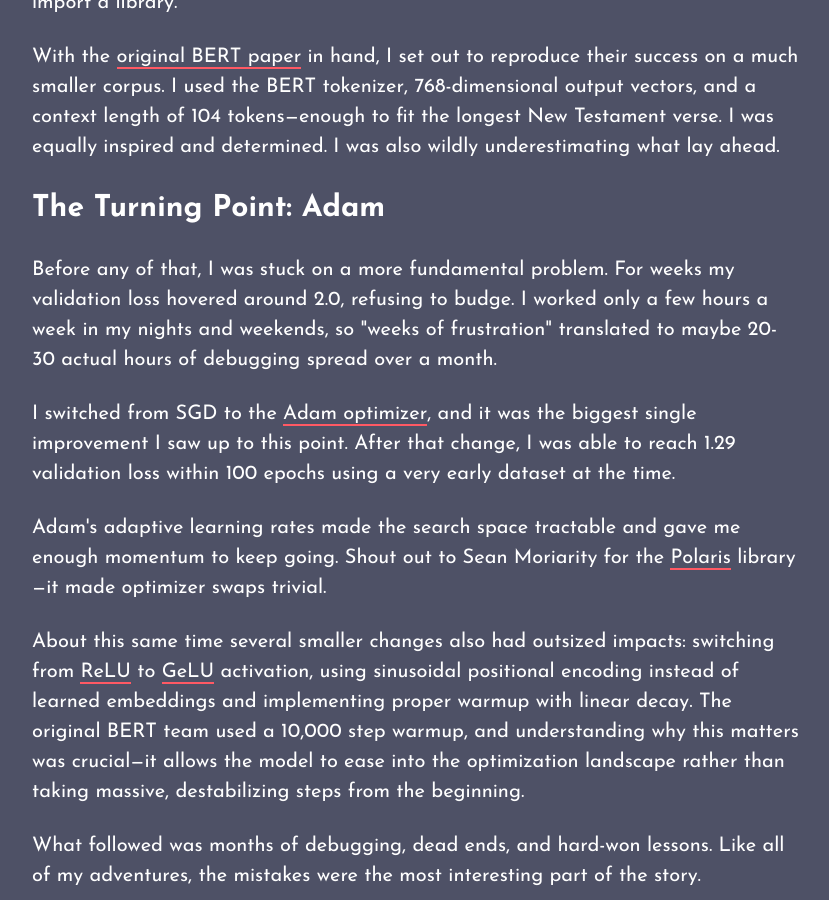
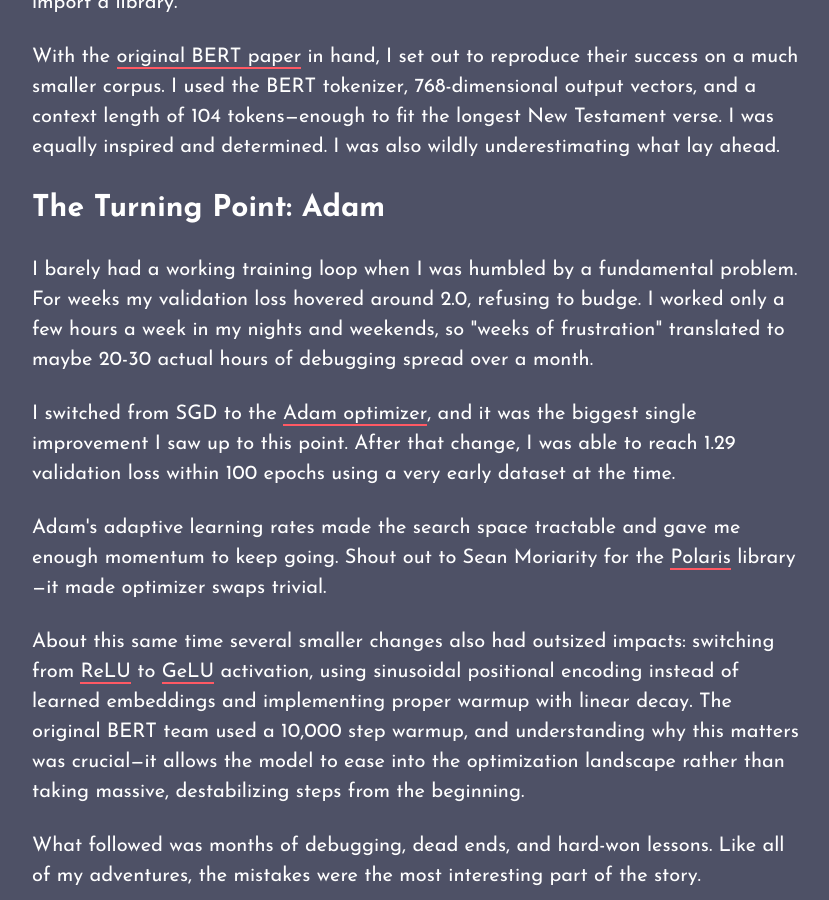
Before and after one commit to toranb/toranb.github.io, a Jekyll site: the page built from _posts/2025-06-22-bert-from-scratch-with-nx.html, in a window 1280 px wide and 900 px high, scrolled down 585 px. Shown: the whole window, without its empty margins (224-1053 px from the left). Built offline with Jekyll 4.4.1, drawn with Linux system fonts in a browser that asks for light colours; Markdown is read by kramdown in place of the engine named in the settings.

Commit message:
still more refinement on the retro nx post

```diff
--- a/_posts/2025-06-22-bert-from-scratch-with-nx.html
+++ b/_posts/2025-06-22-bert-from-scratch-with-nx.html
@@ -15,7 +15,7 @@ categories: blog archive
 
 <h2>The Turning Point: Adam</h2>
 
-<p>Before any of that, I was stuck on a more fundamental problem. For weeks my validation loss hovered around 2.0, refusing to budge. I worked only a few hours a week in my nights and weekends, so "weeks of frustration" translated to maybe 20-30 actual hours of debugging spread over a month.</p>
+<p>I barely had a working training loop when I was humbled by a fundamental problem. For weeks my validation loss hovered around 2.0, refusing to budge. I worked only a few hours a week in my nights and weekends, so "weeks of frustration" translated to maybe 20-30 actual hours of debugging spread over a month.</p>
 
 <p>I switched from SGD to the <a href="https://docs.pytorch.org/docs/stable/generated/torch.optim.Adam.html">Adam optimizer</a>, and it was the biggest single improvement I saw up to this point. After that change, I was able to reach 1.29 validation loss within 100 epochs using a very early dataset at the time.</p>
 
```
